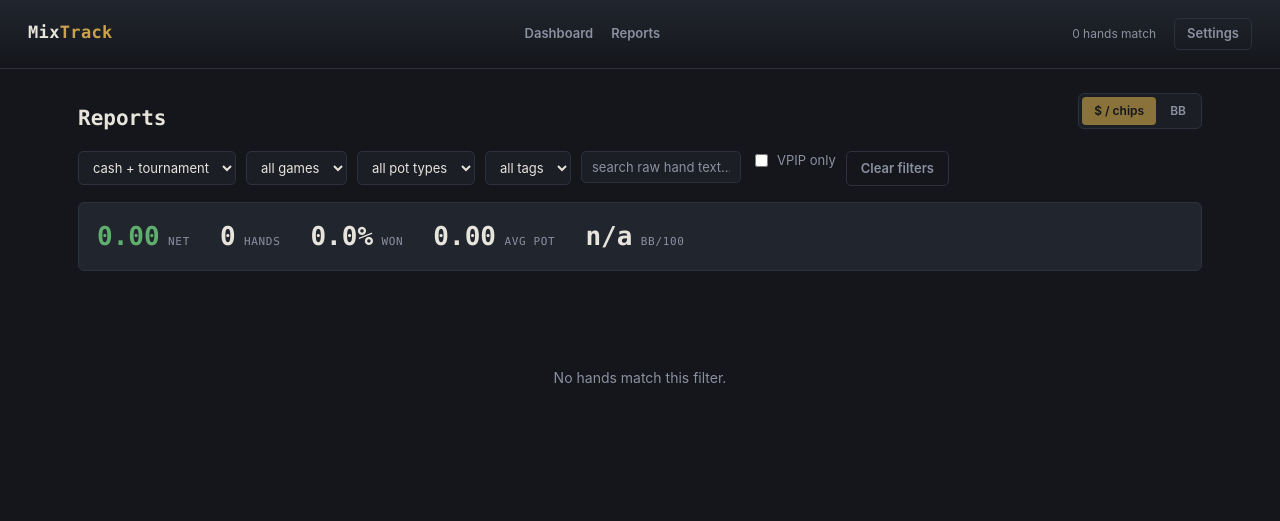
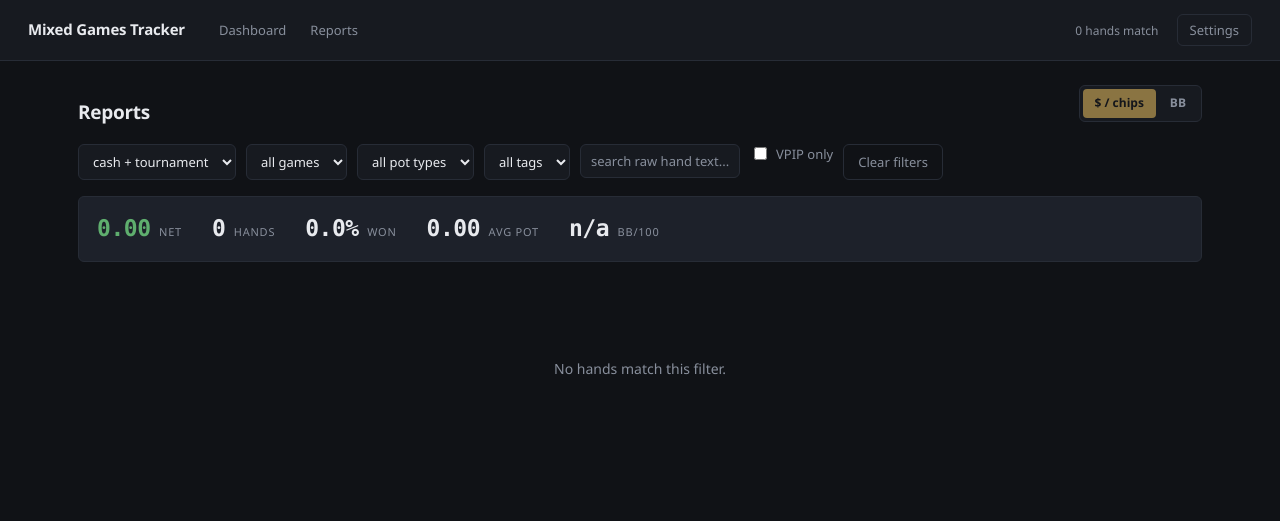
Before and after one commit to Clynchh/mixed-game-tracker, a Flask app: page /reports in a window 1280 px wide. Shown: the top 521 px of the page. Run offline with Flask 3, Linux system fonts and the light colour scheme; data that the repository does not hold is empty.

Commit message:
Rename to Mixed Games Tracker and clean up the visual design
Renamed throughout - page titles, the header, the README and the
in-app copy. The old "Mix|Track" two-tone wordmark is gone in favour
of the plain name.

Design pass to make it read as a tool rather than a theme:

- Typeface: proper UI sans stack led by Segoe UI Variable (the modern
  Windows UI face), with subpixel smoothing. Still no webfont request,
  since the app never touches the network.
- Headings and the brand were set in monospace, which is a big part of
  what made it look thrown-together. They're sans now with tight
  tracking; monospace is kept only where it earns its place - numbers,
  card values and file paths, where column alignment matters.
- Palette: cooler, slightly darker greys and a less brassy gold, so
  the accent reads as an accent rather than a casino motif.
- Header is flat instead of gradient-filled, the nav links are proper
  hover tabs, and the stat numbers are a touch smaller and less bold.
- Consistent 6px corner radius and focus states on inputs.
- Replaced the "★" hero marker in the replayer with a small "YOU"
  badge.

Checked every page still renders and the 198-hand replay regression
still passes.

```diff
--- a/static/replayer.js
+++ b/static/replayer.js
@@ -76,7 +76,7 @@ class HandReplayer {
             <div class="seat-bet"></div>
             <div class="seat-cards"></div>
             <div class="seat-plate">
-              <div class="seat-name">${s.is_hero ? "★ " : ""}${s.name}${s.is_button ? ' <span class="btn-chip">D</span>' : ""}</div>
+              <div class="seat-name">${s.name}${s.is_hero ? ' <span class="you-badge">you</span>' : ""}${s.is_button ? ' <span class="btn-chip">D</span>' : ""}</div>
               <div class="seat-stack"></div>
             </div>
           </div>`).join("")}
--- a/static/style.css
+++ b/static/style.css
@@ -1,16 +1,20 @@
 :root {
-  --bg:        #14161b;
-  --panel:     #1b1e25;
-  --panel-2:   #21252e;
-  --border:    #2c313c;
-  --text:      #e7e4dc;
-  --text-dim:  #8b90a0;
-  --gold:      #c9a24a;
-  --gold-dim:  #8a733a;
+  --bg:        #101216;
+  --panel:     #171a20;
+  --panel-2:   #1d212a;
+  --border:    #272c36;
+  --text:      #e8eaee;
+  --text-dim:  #888f9c;
+  --gold:      #c2a15e;
+  --gold-dim:  #8a7442;
   --win:       #5fae6e;
   --loss:      #c0564f;
-  --mono: ui-monospace, "SF Mono", "Cascadia Code", "JetBrains Mono", Consolas, monospace;
-  --sans: -apple-system, "Segoe UI", Roboto, Helvetica, Arial, sans-serif;
+  --radius:    6px;
+  --mono: ui-monospace, "SF Mono", "Cascadia Mono", Consolas, "Liberation Mono", monospace;
+  /* System UI stack - no webfont request, since the app never touches the
+     network. Segoe UI Variable is the modern Windows UI face and sits first. */
+  --sans: "Segoe UI Variable Text", "Segoe UI", ui-sans-serif, -apple-system,
+          BlinkMacSystemFont, Inter, Roboto, "Helvetica Neue", Arial, sans-serif;
 }
 
 * { box-sizing: border-box; }
@@ -21,38 +25,56 @@ body {
   color: var(--text);
   font-family: var(--sans);
   font-size: 14px;
-  line-height: 1.5;
+  line-height: 1.55;
+  -webkit-font-smoothing: antialiased;
+  -moz-osx-font-smoothing: grayscale;
 }
 
 a { color: var(--gold); text-decoration: none; }
 a:hover { text-decoration: underline; }
 
+h1, h2, h3 {
+  font-family: var(--sans);
+  font-weight: 600;
+  letter-spacing: -0.011em;
+  color: var(--text);
+}
+
+.page-title { font-size: 19px; font-weight: 600; letter-spacing: -0.015em; margin: 0; }
+
 header.top {
   display: flex;
-  align-items: baseline;
+  align-items: center;
   justify-content: space-between;
-  padding: 18px 28px;
+  gap: 24px;
+  padding: 14px 28px;
   border-bottom: 1px solid var(--border);
-  background: linear-gradient(180deg, var(--panel-2), var(--bg));
+  background: var(--panel);
 }
 
-header.top .brand {
-  font-family: var(--mono);
-  font-weight: 700;
-  font-size: 17px;
-  letter-spacing: 0.02em;
+header.top .brand a {
+  font-family: var(--sans);
+  font-weight: 600;
+  font-size: 15px;
+  letter-spacing: -0.012em;
   color: var(--text);
+  white-space: nowrap;
 }
-header.top .brand span { color: var(--gold); }
+header.top .brand a:hover { text-decoration: none; color: var(--text); }
 
 header.top .top-nav {
   display: flex;
-  gap: 18px;
+  gap: 4px;
   font-size: 13px;
-  font-weight: 600;
+  font-weight: 500;
+  margin-right: auto;
 }
-header.top .top-nav a { color: var(--text-dim); }
-header.top .top-nav a:hover { color: var(--text); text-decoration: none; }
+header.top .top-nav a {
+  color: var(--text-dim);
+  padding: 5px 10px;
+  border-radius: var(--radius);
+}
+header.top .top-nav a:hover { color: var(--text); text-decoration: none; background: var(--panel-2); }
 
 header.top .meta {
   font-size: 12px;
@@ -222,8 +244,15 @@ main { padding: 24px 28px 60px; max-width: 1180px; margin: 0 auto; }
   margin-bottom: 22px;
   font-family: var(--mono);
 }
-.overall-banner .big { font-size: 26px; font-weight: 700; }
-.overall-banner .lbl { font-size: 11px; color: var(--text-dim); text-transform: uppercase; letter-spacing: 0.06em; }
+.overall-banner .big { font-size: 23px; font-weight: 600; letter-spacing: -0.02em; }
+.overall-banner .lbl {
+  font-family: var(--sans);
+  font-size: 11px;
+  color: var(--text-dim);
+  text-transform: uppercase;
+  letter-spacing: 0.07em;
+  font-weight: 500;
+}
 
 .controls {
   display: flex;
@@ -238,9 +267,14 @@ input[type=text], input[type=number], select {
   border: 1px solid var(--border);
   color: var(--text);
   padding: 7px 10px;
-  border-radius: 5px;
+  border-radius: var(--radius);
   font-family: var(--sans);
   font-size: 13px;
+  transition: border-color 0.12s;
+}
+input[type=text]:focus, input[type=number]:focus, select:focus {
+  outline: none;
+  border-color: var(--gold-dim);
 }
 input[type=text]::placeholder, input[type=number]::placeholder { color: var(--text-dim); }
 /* Chrome/Edge/Safari number spinner - default renders as a light widget
@@ -326,21 +360,24 @@ input[type=number]::-webkit-outer-spin-button {
 
 button, .btn {
   background: var(--gold-dim);
-  color: #14161b;
-  border: none;
+  color: #0f1115;
+  border: 1px solid transparent;
   padding: 7px 14px;
-  border-radius: 5px;
+  border-radius: var(--radius);
+  font-family: var(--sans);
   font-weight: 600;
   cursor: pointer;
   font-size: 13px;
+  transition: background 0.12s, border-color 0.12s, color 0.12s;
 }
 button:hover, .btn:hover { background: var(--gold); text-decoration: none; }
 .btn-ghost {
   background: transparent;
   border: 1px solid var(--border);
   color: var(--text-dim);
+  font-weight: 500;
 }
-.btn-ghost:hover { border-color: var(--gold-dim); color: var(--text); background: transparent; }
+.btn-ghost:hover { border-color: var(--border); color: var(--text); background: var(--panel-2); }
 
 table.hands {
   width: 100%;
@@ -358,10 +395,11 @@ table.hands {
 table.hands th {
   text-align: left;
   font-size: 11px;
+  font-weight: 600;
   text-transform: uppercase;
-  letter-spacing: 0.05em;
+  letter-spacing: 0.06em;
   color: var(--text-dim);
-  padding: 10px 12px;
+  padding: 9px 12px;
   border-bottom: 1px solid var(--border);
   background: var(--panel-2);
 }
@@ -369,7 +407,7 @@ table.hands td {
   padding: 9px 12px;
   border-bottom: 1px solid var(--border);
   font-family: var(--mono);
-  font-size: 13px;
+  font-size: 12.5px;
 }
 table.hands tr:last-child td { border-bottom: none; }
 table.hands tr:hover { background: var(--panel-2); }
@@ -644,6 +682,18 @@ pre.raw-hand {
   font-weight: 700;
   vertical-align: middle;
 }
+.you-badge {
+  display: inline-block;
+  padding: 0 5px;
+  border-radius: 3px;
+  background: var(--gold-dim);
+  color: #0f1115;
+  font-size: 9px;
+  font-weight: 700;
+  letter-spacing: 0.05em;
+  text-transform: uppercase;
+  vertical-align: middle;
+}
 .seat-bet {
   font-family: var(--mono);
   font-size: 11px;
--- a/templates/base.html
+++ b/templates/base.html
@@ -3,14 +3,14 @@
 <head>
   <meta charset="UTF-8">
   <meta name="viewport" content="width=device-width, initial-scale=1.0">
-  <title>{% block title %}Mixed Game Tracker{% endblock %}</title>
+  <title>{% block title %}Mixed Games Tracker{% endblock %}</title>
   <link rel="stylesheet" href="{{ url_for('static', filename='style.css') }}">
   <script src="{{ url_for('static', filename='graph.js') }}"></script>
   <script src="{{ url_for('static', filename='widgets.js') }}"></script>
 </head>
 <body>
   <header class="top">
-    <div class="brand"><a href="/" style="color:inherit;text-decoration:none">Mix<span>Track</span></a></div>
+    <div class="brand"><a href="/">Mixed Games Tracker</a></div>
     <nav class="top-nav">
       <a href="/">Dashboard</a>
       <a href="/reports">Reports</a>
--- a/templates/dashboard.html
+++ b/templates/dashboard.html
@@ -1,6 +1,6 @@
 {% extends "base.html" %}
 {% from "_macros.html" import tag_cell, hand_row %}
-{% block title %}Dashboard · MixTrack{% endblock %}
+{% block title %}Dashboard · Mixed Games Tracker{% endblock %}
 
 {% block header_meta %}
   {% if folder %}
@@ -17,7 +17,7 @@
 
 {% if not folder %}
   <div class="empty-state">
-    <h3>Point MixTrack at your hand history folder</h3>
+    <h3>Point Mixed Games Tracker at your hand history folder</h3>
     <p>In PokerStars: Settings &rarr; Hand History &rarr; make sure history saving is on, then note the folder.</p>
     <p><a href="/settings" class="btn">Set folder in Settings</a></p>
   </div>
--- a/templates/hand.html
+++ b/templates/hand.html
@@ -1,5 +1,5 @@
 {% extends "base.html" %}
-{% block title %}Hand {{ hand.hand_id }} · MixTrack{% endblock %}
+{% block title %}Hand {{ hand.hand_id }} · Mixed Games Tracker{% endblock %}
 
 {% block content %}
 <a href="javascript:history.back()" class="back-link">&larr; back</a>
--- a/templates/reports.html
+++ b/templates/reports.html
@@ -1,6 +1,6 @@
 {% extends "base.html" %}
 {% from "_macros.html" import tag_cell %}
-{% block title %}Reports · MixTrack{% endblock %}
+{% block title %}Reports · Mixed Games Tracker{% endblock %}
 
 {% block header_meta %}
   <span>{{ total }} hands match{% if total > shown %} &middot; showing first {{ shown }}{% endif %}</span>
@@ -17,7 +17,7 @@
 {% block content %}
 
 <div class="tabs-row" style="border-bottom:none;margin-bottom:16px;">
-  <h2 style="font-family:var(--mono);font-weight:600;margin:0;">Reports</h2>
+  <h2 class="page-title">Reports</h2>
   <div class="unit-toggle">
     <a href="{{ url_for('reports', mode=mode, game_type=selected_game_type, pot_type=selected_pot_type, tag=selected_tag, search=search, pot_min=pot_min, pot_max=pot_max, net_min=net_min, net_max=net_max, vpip=('1' if vpip_only else none), sort=sort, order=order, unit='raw') }}"
        class="unit-opt {{ 'active' if unit == 'raw' }}">$ / chips</a>
--- a/templates/settings.html
+++ b/templates/settings.html
@@ -1,15 +1,15 @@
 {% extends "base.html" %}
-{% block title %}Settings · MixTrack{% endblock %}
+{% block title %}Settings · Mixed Games Tracker{% endblock %}
 
 {% block content %}
-<h2 style="font-family:var(--mono);font-weight:600;">Settings</h2>
+<h2 class="page-title" style="margin-bottom:18px;">Settings</h2>
 
 <form class="settings-form" method="post">
   <label for="hand_history_dir">Hand history folder</label>
   <input type="text" id="hand_history_dir" name="hand_history_dir" value="{{ folder }}"
          placeholder="/home/corey/.PokerStars/HandHistory/YourUsername">
   <div class="help">
-    This is a plain folder path &mdash; MixTrack only reads <code>.txt</code> files inside it on an interval.
+    This is a plain folder path &mdash; Mixed Games Tracker only reads <code>.txt</code> files inside it on an interval.
     It never touches the PokerStars client or process, so it's not a HUD and doesn't
     interact with the client while you play. Find yours in PokerStars:
     Settings &rarr; Hand History &rarr; Hand History Location.
```
Also changed, not shown: README.md.
